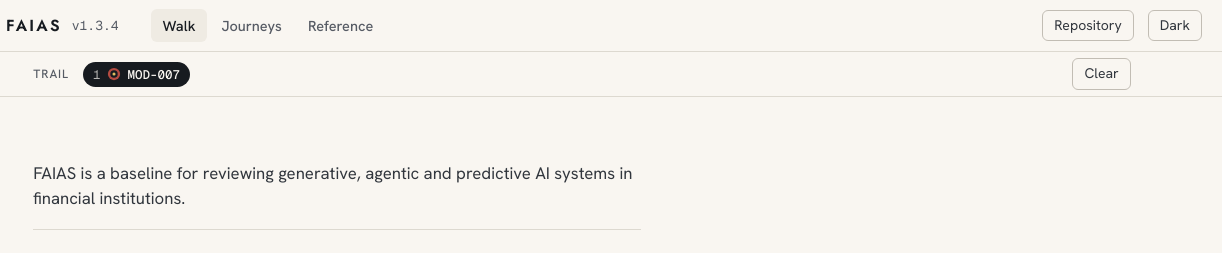
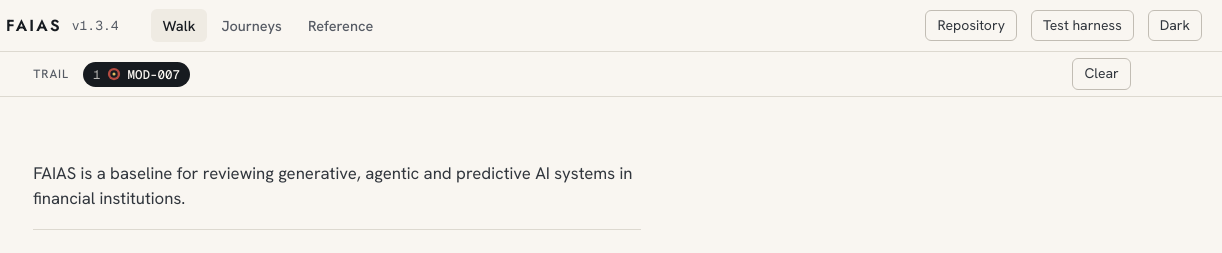
Before and after one commit to attahwonder/faias-site, a plain HTML site: page index.html in a window 1280 px wide. Shown: the top 253 px of the page, 58-1280 px from the left. Drawn offline with nearby package versions, Linux system fonts and the light colour scheme.

Commit message:
Link to the FAIAS test harness from the header and the footer

```diff
--- a/assets/app.js
+++ b/assets/app.js
@@ -104,7 +104,7 @@ function radar(q,o){ /* five axes, 1-4 each, drawn as a pentagon on a 4-ring gri
 }
 function rk(q){return radar(q,{size:24})}
 function critChip(c){return '<span class="chip k-'+c+'">'+c+'</span>'}
-function foot(){return '<footer class="foot pg wide">FAIAS v'+esc(F.version)+' · © 2026 Wonder Attah · <a href="https://creativecommons.org/licenses/by/4.0/" target="_blank" rel="noopener">CC BY 4.0</a> · manifest root '+root8+' · <a href="'+esc(F.repo)+'" target="_blank" rel="noopener">Repository</a><br>A rendering of FAIAS v'+esc(F.version)+'. The signed text is in the <a href="'+esc(F.repo)+'" target="_blank" rel="noopener">repository</a>.</footer>'}
+function foot(){return '<footer class="foot pg wide">FAIAS v'+esc(F.version)+' · © 2026 Wonder Attah · <a href="https://creativecommons.org/licenses/by/4.0/" target="_blank" rel="noopener">CC BY 4.0</a> · manifest root '+root8+' · <a href="'+esc(F.repo)+'" target="_blank" rel="noopener">Repository</a> · <a href="https://github.com/attahwonder/faias-harness" target="_blank" rel="noopener">Test harness</a><br>A rendering of FAIAS v'+esc(F.version)+'. The signed text is in the <a href="'+esc(F.repo)+'" target="_blank" rel="noopener">repository</a>.</footer>'}
 function scrollToEl(el,off){if(!el)return;var y=el.getBoundingClientRect().top+window.pageYOffset-(off==null?110:off);window.scrollTo({top:Math.max(0,y),behavior:matchMedia('(prefers-reduced-motion: reduce)').matches?'auto':'smooth'})}
 function tocHtml(items,title){ /* items: [id, label, num] */
   return '<details class="toc ap1" open><summary>'+(title||'On this page')+'</summary>'+items.map(function(i){return '<a href="#" data-s="'+i[0]+'">'+(i[2]!=null?'<b>'+i[2]+'</b>':'')+'<span>'+esc(i[1])+'</span></a>'}).join('')+'</details>';
--- a/index.html
+++ b/index.html
@@ -17,6 +17,7 @@
   <nav class="tabs" aria-label="Sections"><a href="#/" data-t="walk">Walk</a><a href="#/journeys" data-t="journeys">Journeys</a><a href="#/reference" data-t="reference">Reference</a></nav>
   <span class="sp"></span>
   <a class="btn repo" id="repo" href="#" target="_blank" rel="noopener">Repository</a>
+  <a class="btn repo" href="https://github.com/attahwonder/faias-harness" target="_blank" rel="noopener">Test harness</a>
   <button class="btn" id="theme" type="button"></button>
 </header>
 <div class="shell">
@@ -26,6 +27,6 @@
 </div>
 
 <script src="data/index.js?v=b5c0627fa0"></script>
-<script src="assets/app.js?v=ea97505c92"></script>
+<script src="assets/app.js?v=c120b4fc1a"></script>
 </body>
 </html>
```
